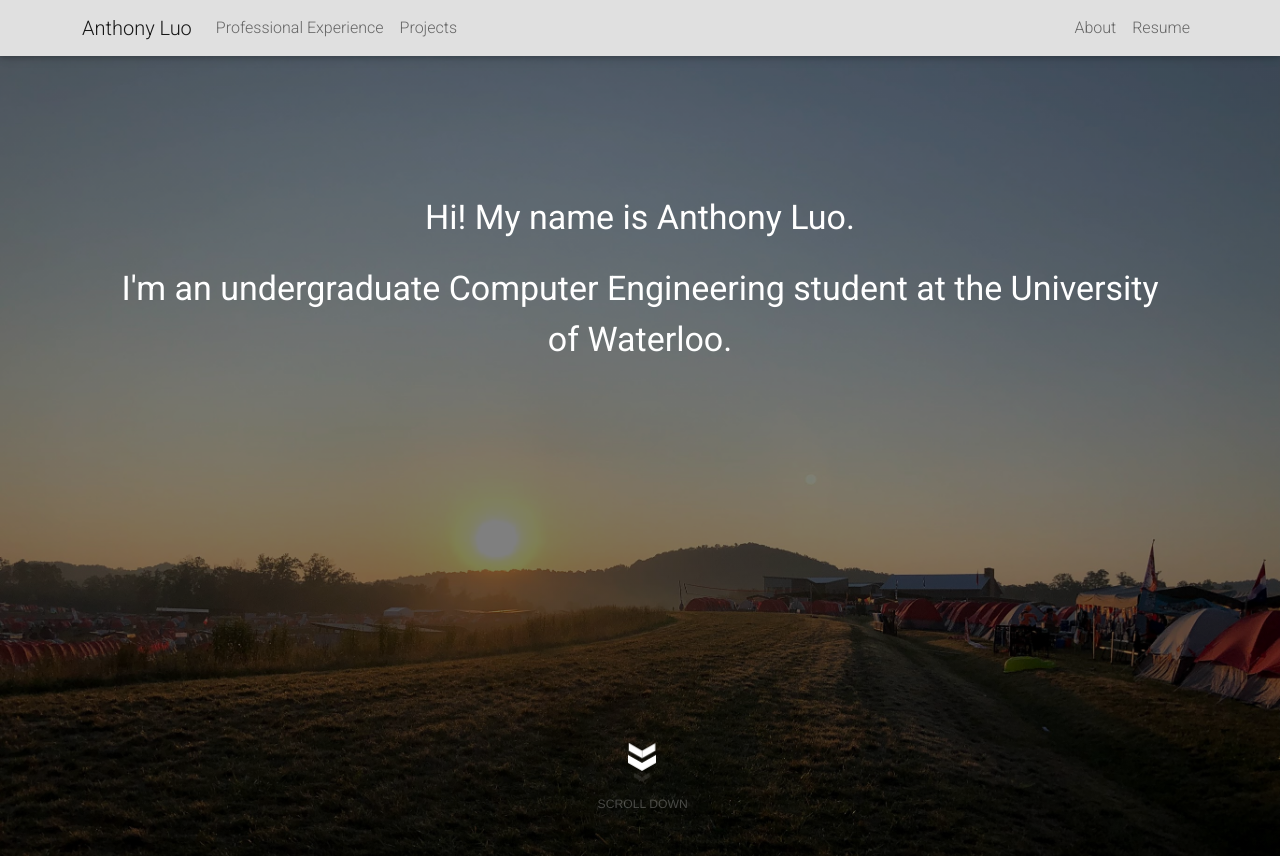
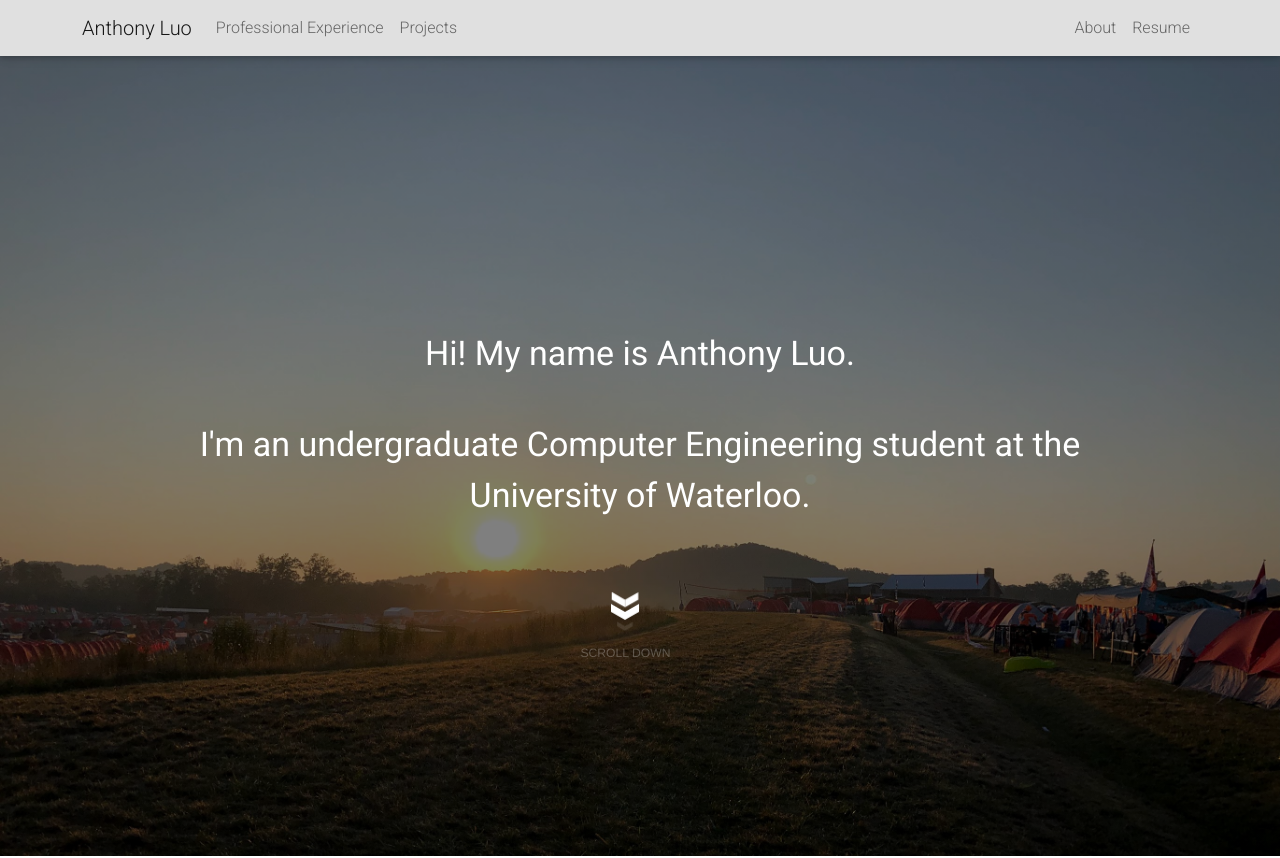
Before and after one commit to antholuo/antholuo.github.io, a React (Create React App) app: page /#/ in a window 1280 px wide. Shown: the top 858 px of the page. Built offline with nearby package versions, Linux system fonts and the light colour scheme.

Commit message:
evenly space all

```diff
--- a/src/App.css
+++ b/src/App.css
@@ -63,7 +63,7 @@
 
 .chevron-container {
   margin-bottom: 0px;
-  padding-top: 30%;
+  padding-top: 10%;
 
   position:relative;
   width: 24px;
--- a/src/Home.js
+++ b/src/Home.js
@@ -28,17 +28,19 @@ class Home extends React.Component {
                                 Hi! My name is Anthony Luo.
                             </header>
                         </Row>
-                        <Row style={{ padding: 20 }}>
+                        <Row style={{ padding: 40 }}>
                             <header>
                                 I'm an undergraduate Computer Engineering student at the University of Waterloo. <br></br>
                             </header>
                         </Row>
+                        <Row>
                             <div class="chevron-container">
                                 <div class="chevron"></div>
                                 <div class="chevron"></div>
                                 <div class="chevron"></div>
                                 <span class="chevron-text">Scroll down</span>
                             </div>
+                        </Row>
                     </Container>
 
                 </div>
```
Lines whose indentation alone changed are shown as unchanged.
